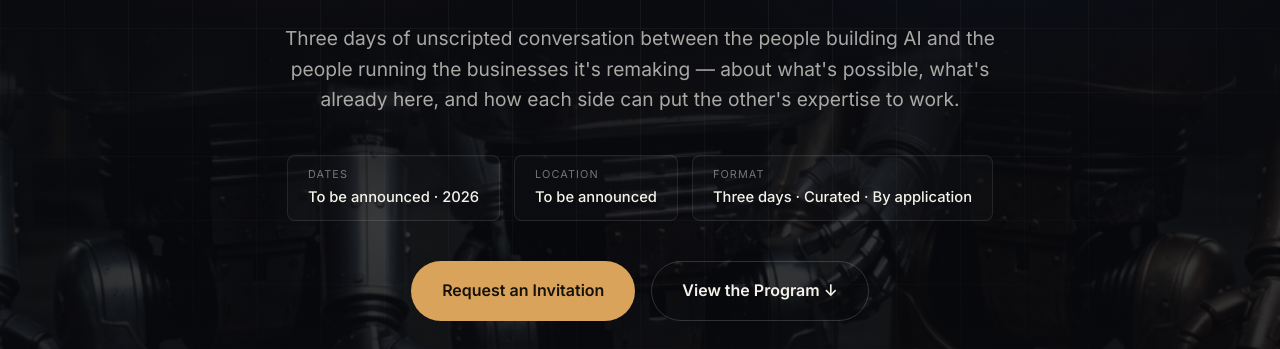
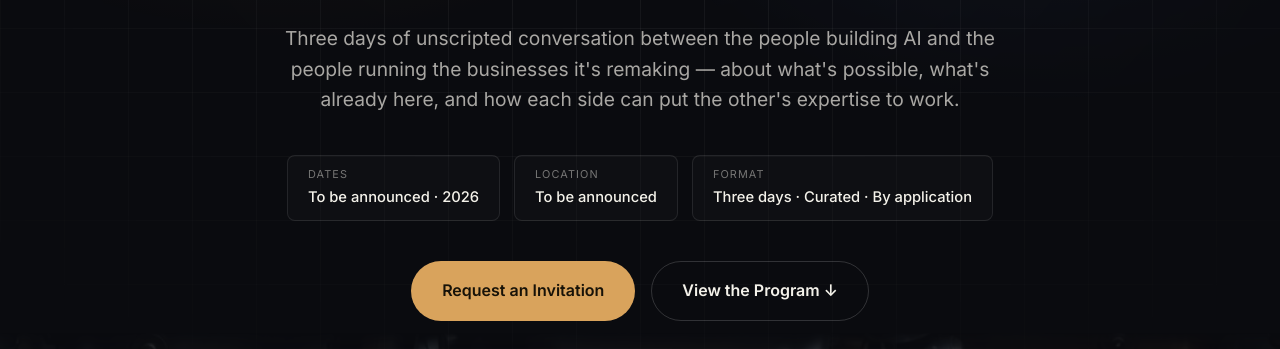
Before and after one commit to ricardo3014/firstwebsite, a plain HTML site: page index.html in a window 1280 px wide. Shown: the part 420-769 px from the top of the page. Drawn offline with Linux system fonts and the light colour scheme.

Commit message:
Fix hero background: anchor robot art to a fixed-height band at the bottom

```diff
--- a/css/styles.css
+++ b/css/styles.css
@@ -278,20 +278,18 @@ p { margin: 0; }
 
 .hero__photo {
   position: absolute;
-  inset: 0;
+  left: 0;
+  right: 0;
+  bottom: 0;
+  height: min(200px, 24%);
   background-image: url("../assets/puro-matrix-hero.jpg");
   background-size: cover;
-  background-position: 50% 100%;
-  opacity: 0.5;
-  filter: brightness(0.75) contrast(1.05) saturate(0.8);
+  background-position: 50% 82%;
+  opacity: 0.85;
+  filter: brightness(0.9) contrast(1.1) saturate(0.9);
+  mask-image: linear-gradient(180deg, transparent 0%, black 55%, black 85%, transparent 100%);
+  -webkit-mask-image: linear-gradient(180deg, transparent 0%, black 55%, black 85%, transparent 100%);
   z-index: -2;
-}
-
-.hero__scrim {
-  position: absolute;
-  inset: 0;
-  background: linear-gradient(180deg, var(--bg) 0%, var(--bg) 46%, rgba(10, 11, 15, 0.5) 68%, rgba(10, 11, 15, 0.68) 88%, var(--bg) 99%);
-  z-index: -1;
 }
 
 .hero__field {
--- a/index.html
+++ b/index.html
@@ -45,7 +45,6 @@
   <!-- ============ HERO ============ -->
   <section class="hero" id="top">
     <div class="hero__photo" aria-hidden="true"></div>
-    <div class="hero__scrim" aria-hidden="true"></div>
     <div class="hero__field" aria-hidden="true"></div>
     <div class="hero__inner">
       <p class="eyebrow reveal">An invitation-caliber gathering</p>
```
